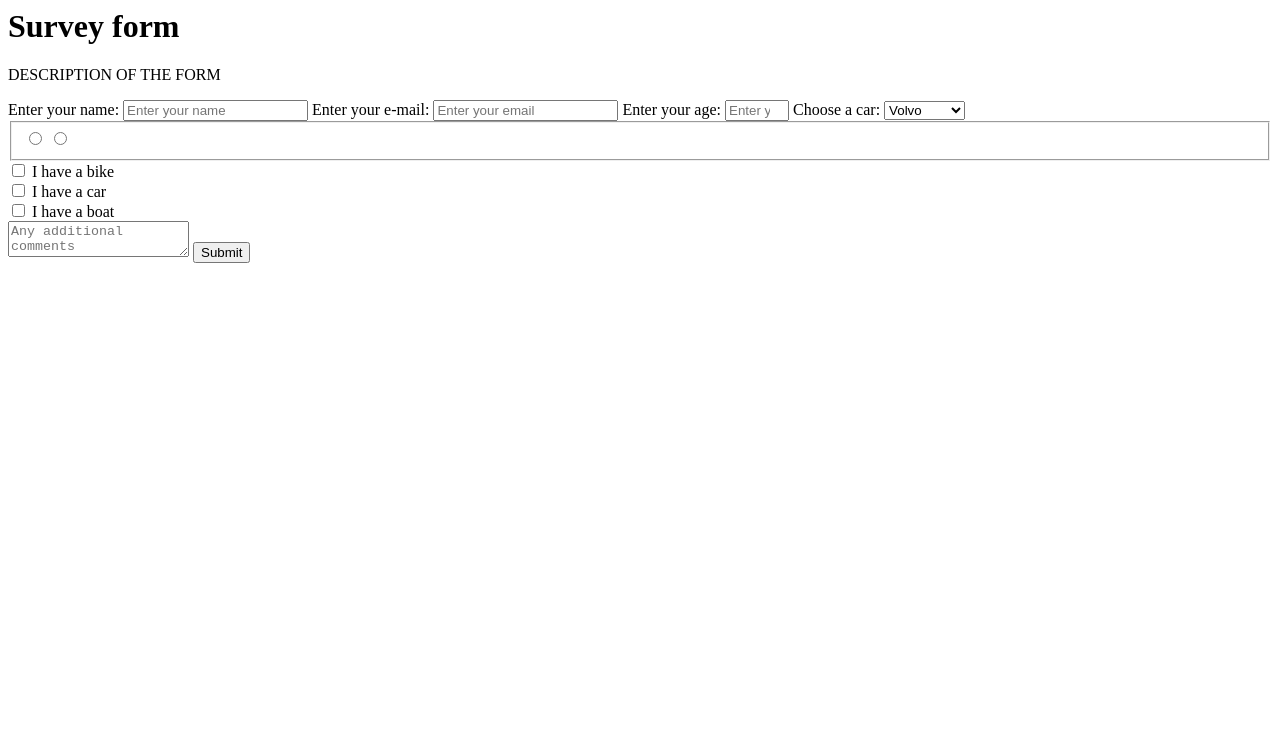
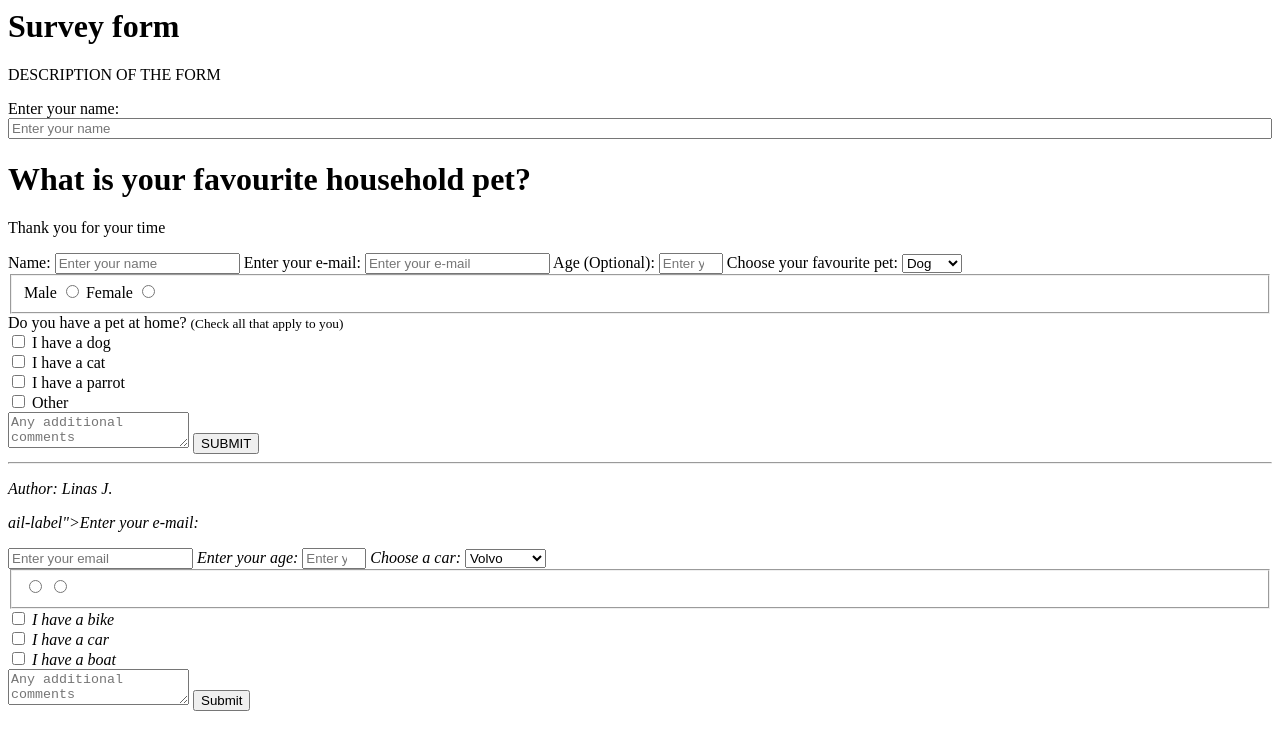
Before and after one commit to linas19/SurveyFCC, a plain HTML site: page index.html in a window 1280 px wide. Drawn offline with Linux system fonts and the light colour scheme.

Commit message:
third commit

```diff
--- a/index.html
+++ b/index.html
@@ -16,7 +16,72 @@
     <form action="" id='survey-form'>
       <label for="name" id="name-label">Enter your name:</label>
       <input type="text" id='name' placeholder="Enter your name" required>
+      <label for="email" id="em<script src="https://cdn.freecodecamp.org/testable-projects-fcc/v1/bundle.js"></script>
+
+<!DOCTYPE html>
+<html lang="en">
+<head>
+  <meta charset="UTF-8">
+  <meta name="viewport" content="width=device-width, initial-scale=1">
+  <title>Survey form</title>
+    <link rel="stylesheet" href="style.css">
+    <link rel="preconnect" href="https://fonts.gstatic.com">
+    <link href="https://fonts.googleapis.com/css2?family=Alegreya&display=swap" rel="stylesheet">
+
+</head>
+<body>
+  <div id='title-description'>
+      <h1 id='title'>What is your favourite household pet?</h1>
+      <p id='description'>Thank you for your time</p>
+  </div>
+  <main id='main'>
+    <form action="" id='survey-form'>
+      <label for="name" id="name-label">Name:</label>
+      <input type="text" id='name' placeholder="Enter your name" required>
       <label for="email" id="email-label">Enter your e-mail:</label>
+      <input type="email" id='email'  placeholder="Enter your e-mail" required>
+      <label for="number" id="number-label">Age (Optional):</label>
+      <input type="number" id='number' min='18' max='100' placeholder="Enter your age" required>
+      <label for="cars">Choose your favourite pet:</label>
+      <select name="cars" id="dropdown">
+        <option value="dog">Dog</option>
+        <option value="saab">Cat</option>
+        <option value="mercedes">Bunny</option>
+        <option value="audi">Parrot</option>
+      </select>
+      <fieldset id="name">
+        <label for="name">Male</label>
+        <input type="radio" value="value1" name="name">
+        <label for="name">Female</label>
+        <input type="radio" value="value2" name="name">
+      </fieldset>
+      <div>Do you have a pet at home? <small>(Check all that apply to you)</small></div>
+      <div>
+          <input type="checkbox" id="vehicle1" name="vehicle1" value="Bike">
+          <label for="vehicle1"> I have a dog</label>
+      </div>
+      <div>
+          <input type="checkbox" id="vehicle2" name="vehicle2" value="Car">
+          <label for="vehicle2"> I have a cat</label>
+      </div>
+      <div>
+        <input type="checkbox" id="vehicle3" name="vehicle3" value="Boat">
+        <label for="vehicle3"> I have a parrot</label>
+      </div>
+      <div>
+        <input type="checkbox" id="vehicle3" name="vehicle3" value="Boat">
+        <label for="vehicle3"> Other</label>
+      </div>
+      <textarea name="text-area" id="text-area" placeholder='Any additional comments'></textarea>
+       <input type="submit" id='submit' value="SUBMIT">
+    </form>
+  </main>
+  <hr>
+  <footer>
+    <p><i>Author: Linas J.</p>
+  </footer>
+</body>
+</html>ail-label">Enter your e-mail:</label>
       <input type="email" id='email'  placeholder="Enter your email" required>
       <label for="number" id="number-label">Enter your age:</label>
       <input type="number" id='number' min='18' max='100'   placeholder="Enter your age" required>
--- a/style.css
+++ b/style.css
@@ -0,0 +1,4 @@
+form {
+  display: flex;
+  flex-direction: column;
+}
```
